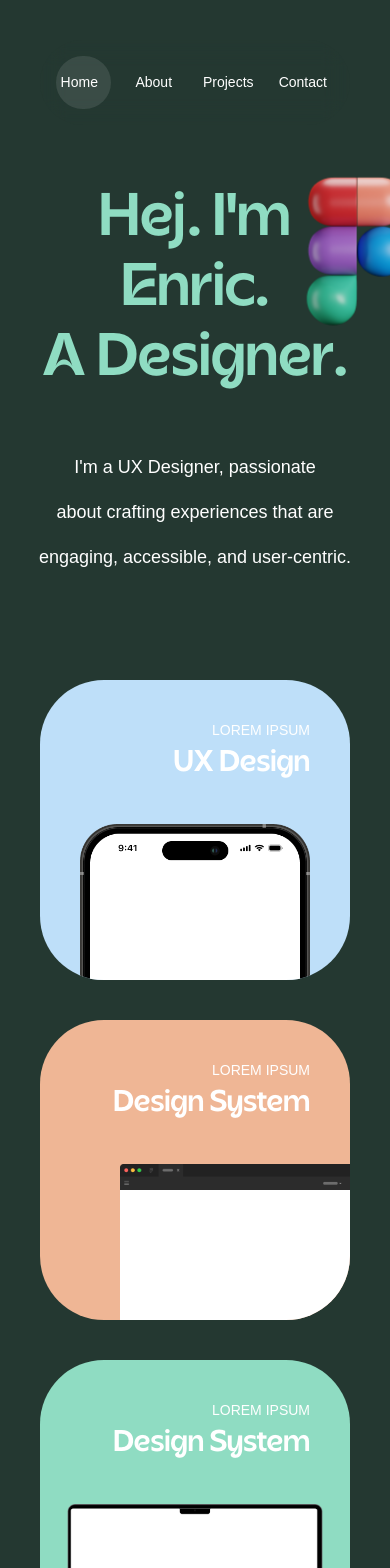
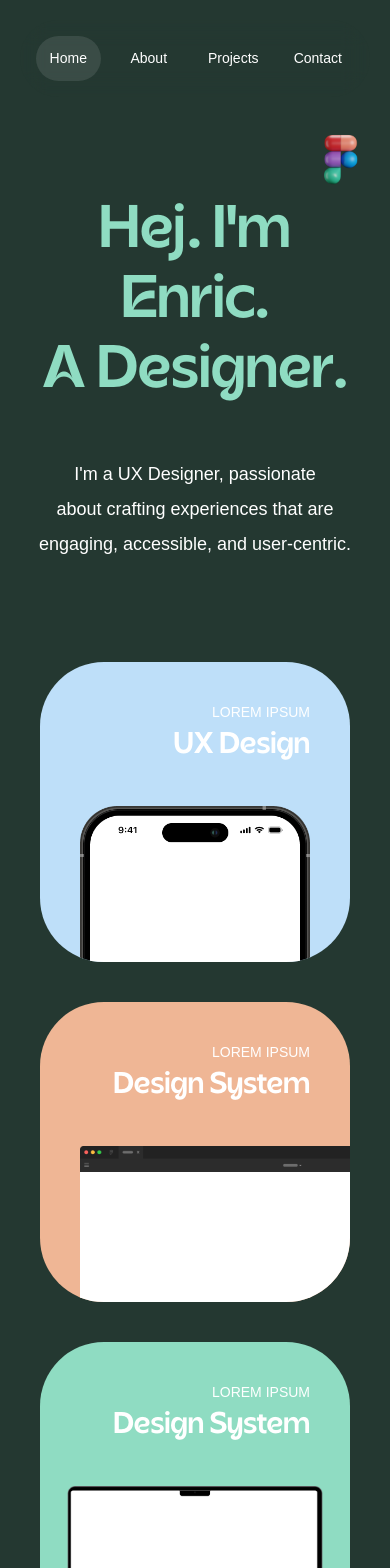
Before and after one commit to anderrodsan/enric-portfolio, a Next.js app: page / in a window 390 px wide. Shown: the top 1568 px of the page. Built offline with nearby package versions, Linux system fonts and the light colour scheme; a web font is replaced by a local one.

Commit message:
Homepage v2.2 - Responsive Layout

```diff
--- a/src/components/sections/home/hero.tsx
+++ b/src/components/sections/home/hero.tsx
@@ -5,16 +5,16 @@ import { MotionDiv } from "@/components/framer-motion/motion-div";
 
 export default function Hero() {
   return (
-    <div className="relative flex flex-col items-center space-y-[50px] p-5 md:p-[80px]">
+    <div className="relative flex flex-col items-center space-y-[50px] p-5 pt-[80px] md:p-[80px]">
       <Title>
         Hej. I&apos;m Enric. <br /> A Designer.
       </Title>
-      <p className="text-[18px] md:text-[25px] leading-[45px] text-center text-balance max-w-[65ch]">
+      <p className="text-[18px] md:text-[25px] leading-[35px] md:leading-[45px] text-center text-balance max-w-[65ch]">
         I&apos;m a UX Designer, passionate about crafting experiences that are
         engaging, accessible, and user-centric.
       </p>
       {/* Floating Figma Logo */}
-      <div className="absolute -top-14 right-0 translate-x-[30%]">
+      <div className="absolute -top-10 right-10 lg:-top-14 lg:right-0 translate-x-[30%]">
         <MotionDiv
           animate={{
             y: [0, -5, 5, 5, 0],
@@ -27,7 +27,7 @@ export default function Hero() {
             width={180}
             height={180}
             alt="Hero image"
-            className="w-[180px] h-[180px]"
+            className="w-[60px] h-[60px] lg:w-[180px] lg:h-[180px]"
           />
         </MotionDiv>
       </div>
--- a/src/components/sections/home/short-projects.tsx
+++ b/src/components/sections/home/short-projects.tsx
@@ -8,10 +8,10 @@ export default function ShortProjects() {
     <div className="py-[80px] flex flex-col items-center gap-10">
       <BentoGrid />
       <button className="group flex gap-4 justify-center items-center bg-white/5 hover:bg-white/10 pl-7 pr-5 py-3 rounded-full">
-        <AcornText className="text-3xl leading-[10px] text-white translate-y-1">
+        <AcornText className="text-xl md:text-3xl leading-[10px] text-white translate-y-1">
           See All Work
         </AcornText>
-        <div className="flex items-center justify-center w-[41px] h-[41px] bg-white rounded-full group-hover:rotate-45 transition duration-300">
+        <div className="flex items-center justify-center w-[30px] md:w-[41px] h-[30px] md:h-[41px] bg-white rounded-full group-hover:rotate-45 transition duration-300">
           <ArrowUpRight size={28} className="text-background" />
         </div>
       </button>
--- a/src/components/sections/projects/bento-item.tsx
+++ b/src/components/sections/projects/bento-item.tsx
@@ -15,18 +15,23 @@ export default function BentoItem({ data, className }: Props) {
       ? "justify-center px-10"
       : data?.type === "mac"
       ? "justify-center"
-      : "left-10 justify-end pl-10 w-[150%]";
+      : "md:left-10 justify-end pl-10 w-[150%]";
 
   return (
     <div
       className={cn(
-        "group relative flex flex-col rounded-[64px] hover:-translate-y-2 hover:shadow-lg transition duration-300 overflow-hidden w-full h-[300px] sm:h-[500px] lg:h-auto",
-        "bg-light-" + data?.color,
+        "flex justify-center w-full h-[300px] sm:h-[500px] lg:h-auto",
         data?.type === "phone"
           ? "col-span-5 lg:col-span-2 lg:aspect-square"
           : "col-span-5 lg:col-span-3",
         data?.type === "browser" ? "items-end" : "items-center",
         className
+      )}
+    >
+      <div
+        className={cn(
+          "group relative flex flex-col rounded-[64px] hover:-translate-y-2 transition duration-700 overflow-hidden w-full max-w-[500px]  sm:max-w-[700px] lg:max-w-full md:w-full h-full",
+          "bg-light-" + data?.color
         )}
       >
         <div className="p-10 w-full">
@@ -41,19 +46,20 @@ export default function BentoItem({ data, className }: Props) {
         </div>
         <div
           className={cn(
-          "absolute top-36 w-full flex items-end group-hover:translate-y-2 transition duration-500",
+            "absolute top-36 w-full flex items-end group-hover:translate-y-5 transition duration-700",
             imgClassName
           )}
         >
           <Image
             src={"/mockups/" + data?.type + ".png"}
-          width={500}
-          height={500}
+            width={1000}
+            height={1000}
             alt="Project image"
             style={{}}
             className={`w-full`}
           />
         </div>
       </div>
+    </div>
   );
 }
--- a/src/components/shared/nav-bar.tsx
+++ b/src/components/shared/nav-bar.tsx
@@ -37,10 +37,10 @@ export default function NavBar() {
   });
 
   return (
-    <div className="sticky z-50 top-0 py-[40px] px-10 flex flex-col items-center">
+    <div className="sticky z-50 top-0 py-[20px] md:py-[40px] px-5 md:px-10 flex flex-col items-center">
       <div
-        className={`p-4 grid grid-cols-4 gap-5 md:gap-10 rounded-full transition ease-in-out backdrop-blur-md ${
-          scrollValue > 20 ? "bg-black/30" : "bg-white/0"
+        className={`p-4 grid grid-cols-4 gap-5 rounded-full transition ease-in-out duration-700 backdrop-blur-md ${
+          scrollValue > 40 ? "bg-dark-green bg-opacity-80" : "bg-white/0"
         }`}
       >
         {paths.map((path) => (
@@ -51,12 +51,12 @@ export default function NavBar() {
                 className="absolute inset-0 w-full h-full bg-white/10 rounded-full"
               />
             )}
-            <div className="relative flex items-center justify-center gap-2 py-4 px-4">
+            <div className="relative flex items-center justify-center gap-2 py-3 px-4">
               <p className="text-[14px] md:text-[20px]">{path.name}</p>
               {activePath === path.path ? (
                 <motion.div
                   layoutId="active-dot"
-                  className={`h-3 w-3 rounded-full bg-white`}
+                  className={`h-3 w-3 rounded-full bg-white hidden md:block`}
                 />
               ) : (
                 <div className="w-3" />
```
Lines whose indentation alone changed are shown as unchanged.
